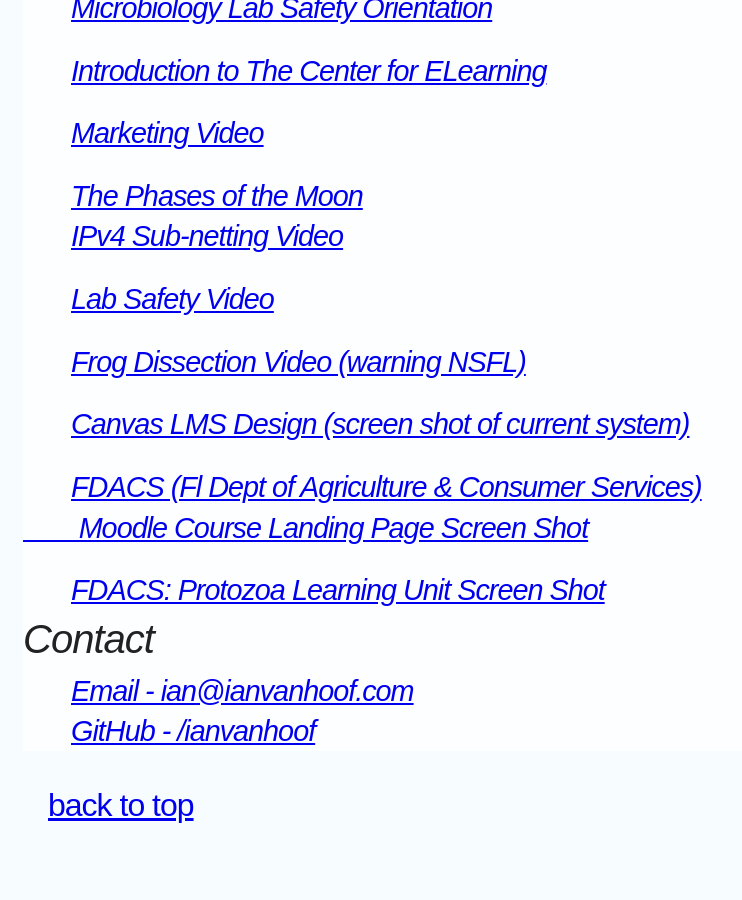
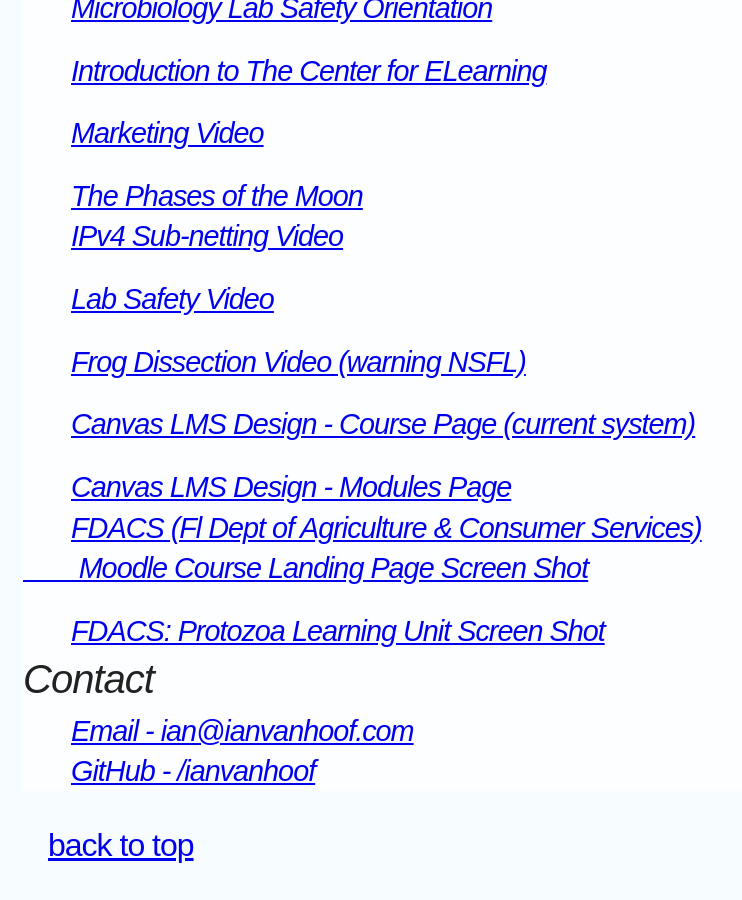
Before and after one commit to ianvanhoof/ianvanhoof.github.io, a Jekyll site: the page built from about-me.html, in a window 1280 px wide and 900 px high, scrolled down 2362 px. Shown: the whole window, without its empty margins (0-742 px from the left). Built offline with Jekyll 4.4.1, drawn with Linux system fonts in a browser that asks for light colours; some web fonts are replaced; before the commit the page ends 3222 px from its top, so only the background shows below that.

Commit message:
- adding current work

```diff
--- a/about-me.html
+++ b/about-me.html
@@ -111,9 +111,14 @@
         </a><br>
         <a href="http://ianvanhoof.us/img/canvas_screenshot.png">
             <h3>
-                Canvas LMS Design (screen shot of current system)
+                Canvas LMS Design - Course Page (current system)
             </h3>
         </a><br>
+        <a href="http://ianvanhoof.us/img/canvas_screenshot-modulePage.png">
+            <h3>
+                Canvas LMS Design - Modules Page
+            </h3>
+        </a>
         <a href="http://ianvanhoof.us/img/fdacs_moodle-course-page.jpg">
             <h3>
                 FDACS (Fl Dept of Agriculture & Consumer Services)<br> &emsp;&emsp;Moodle Course Landing Page Screen Shot
```
